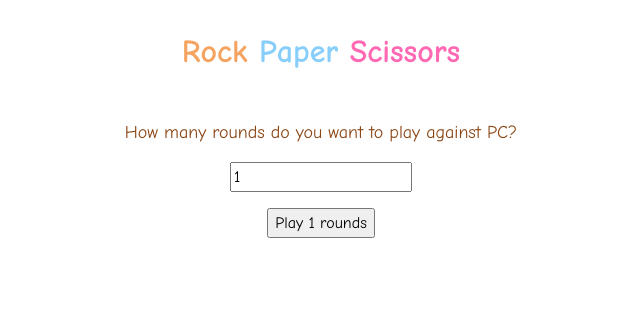
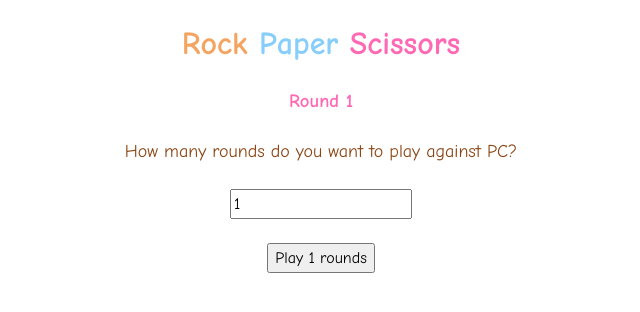
Before and after one commit to 100thFlow/Odin-rock-paper-scissors-js, a website: page index.html in a window 1280 px wide. Shown: the whole page, without its empty margins (319-959 px from the left). Drawn offline with Linux system fonts and the light colour scheme.

Commit message:
Add heading for rounds

```diff
--- a/index.html
+++ b/index.html
@@ -13,9 +13,11 @@
         <span class="rock">Rock </span><span class="paper">Paper </span
         ><span class="scissors">Scissors</span>
       </h1>
+      <h3 id="round">Round 1</h3>
+
       <p>How many rounds do you want to play against PC?</p>
       <input type="number" min="1" step="1" value="1" required>
-      <button class="play button hide"></button>
+      <button class="play button"></button>
     </div>
   </body>
 </html>
--- a/style.css
+++ b/style.css
@@ -77,7 +77,7 @@ h6 {
   display: flex;
   flex-direction: column;
   align-items: center;
-  gap: 16px;
+  gap: 24px;
 }
 
 .rock {
@@ -92,8 +92,12 @@ h6 {
   color: hotpink;
 }
 
+#round {
+  color: hotpink;
+}
+
 .heading {
-  margin: 32px 0;
+  margin: 24px 0 0 0;
   text-align: center;
 }
 
```
